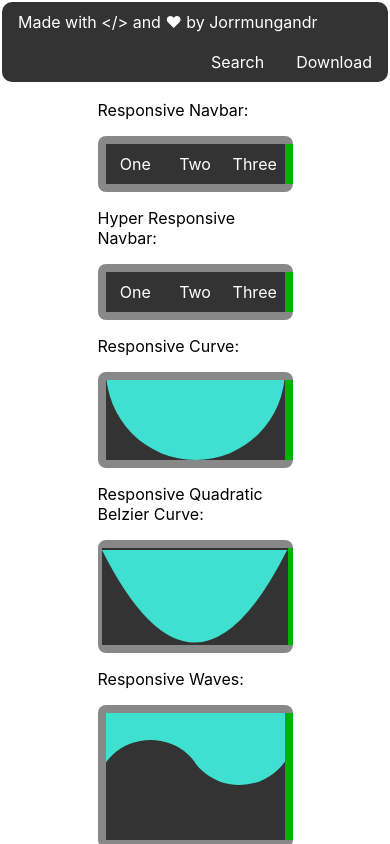
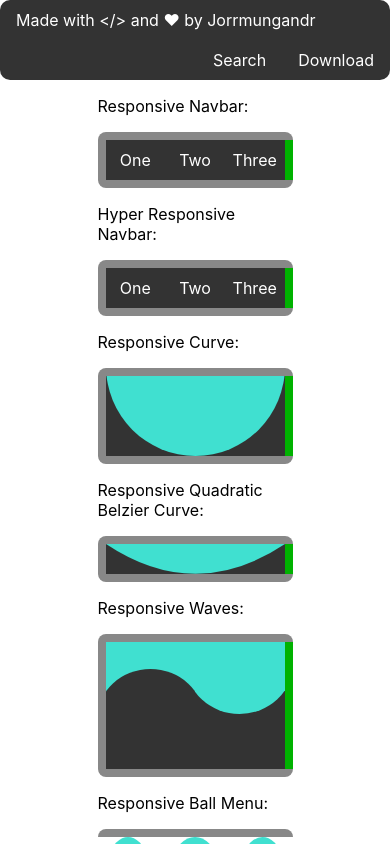
Before and after one commit to Jorrmungandr/the-responsive-scrolls, a React (Create React App) app: page / in a window 390 px wide. Shown: the top 844 px of the page. Built offline with nearby package versions, Linux system fonts and the light colour scheme.

Commit message:
Finish responsive belzier curve

```diff
--- a/src/components/navbar/navbar.scss
+++ b/src/components/navbar/navbar.scss
@@ -1,7 +1,6 @@
 @import '../refs/refs.scss';
 
 .navbar {
-  margin: 2px;
   overflow: hidden;
   background-color: $navbar-bg;
   @include border-radius(10px, border);
--- a/src/components/respons-belzier-curve/respons-belzier-curve.jsx
+++ b/src/components/respons-belzier-curve/respons-belzier-curve.jsx
@@ -1,13 +1,9 @@
 import React, { Component } from 'react';
-import './respons-belzier-curve';
+import './respons-belzier-curve.scss';
 
 export default class ResponsiveBelzierCurve extends Component {
   constructor(props) {
     super(props);
-  }
-
-  componentDidMount() {
-    document.querySelector('.responsive-belzier-curve').style.display = 'flex';
   }
 
   render() {
@@ -18,11 +14,9 @@ export default class ResponsiveBelzierCurve extends Component {
           <div class="top-resizer"></div>
           <div class="responsive-belzier-curve">
             <div class="left-resizer"></div>
-            <div>
-              <svg height="100%" width="100%" viewBox="0 0 100 50" style={{background: '#333',color: 'turquoise',}} class="belzier-curve-container">
-                <path d="M0,0 Q50,100 100,0 Z" id="belzier-curve" fill="turquoise"/>
-              </svg>
-            </div>
+            <svg viewBox="0 0 300 50" class="belzier-curve-container">
+              <path d="M0,0 Q150,100 300,0 Z" id="belzier-curve"/>
+            </svg>
             <div class="right-resizer belzier-resizer" onMouseDown={this.props.handleMouseDown}></div>
           </div>
           <div class="bottom-resizer"></div>
--- a/src/components/respons-belzier-curve/respons-belzier-curve.scss
+++ b/src/components/respons-belzier-curve/respons-belzier-curve.scss
@@ -1,25 +1,18 @@
 @import '../refs/refs.scss';
 
 .responsive-belzier-curve {
-  flex-direction: row;
+  display: flex;
+  background-color: $navbar-bg;
   .belzier-curve-container {
     display: flex;
-    border: 1px solid blue;
-    margin-left: 10px;
+    position: relative;
+    flex: 1;
+    height: 100%;
+    width: 100%;
     #belzier-curve {
       position: relative;
-      background-color: turquoise;
+      fill: turquoise;
       text-align: center;
-      padding-top: 10px;
-      padding-bottom: 10px;
-      &:hover {
-        opacity: 0.7;
-      }
     }
   }
-
-  .belzier-resizer{
-    border: 1px solid red;
-    float: right;
-  }
 }
--- a/src/components/respons-curve/respons-curve.scss
+++ b/src/components/respons-curve/respons-curve.scss
@@ -10,13 +10,12 @@
     text-align: center;
     flex: 1;
     overflow: hidden;
+    #curve {
+      width:100%;
+      height: 180px;
+      background-color: $turquoise-bg;
+      @include directional-border-radius(0px, 100%, 0px, 100%);
+      margin-top:-100px;
+    }
   }
 }
-
-#curve {
-  width:100%;
-  height: 180px;
-  background-color: $turquoise-bg;
-  @include directional-border-radius(0px, 100%, 0px, 100%);
-  margin-top:-100px;
-}
```
